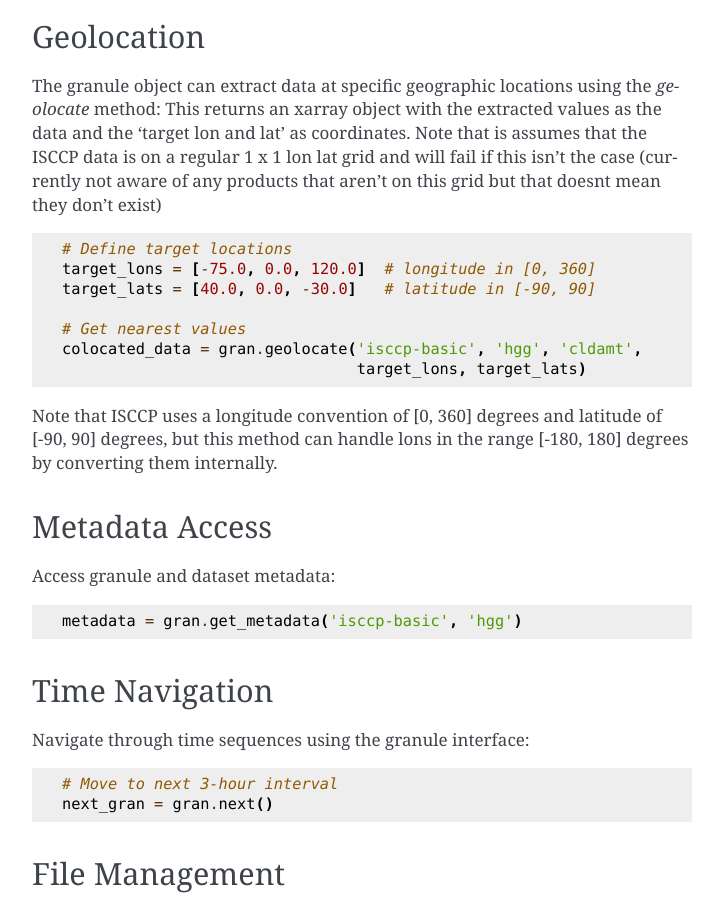
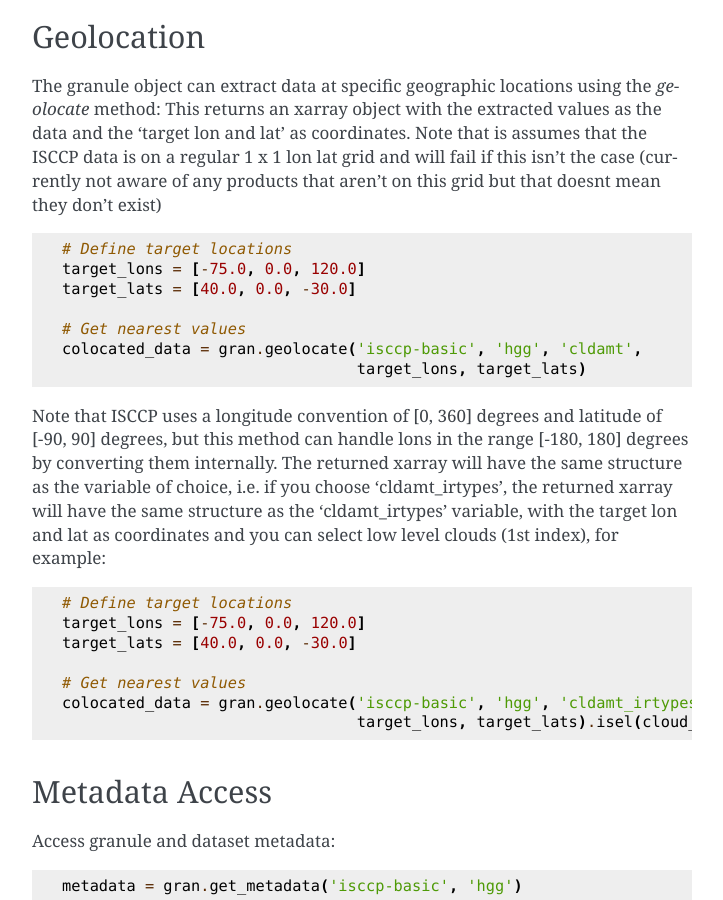
Before and after one commit to EdGrrr/csat2, a Sphinx documentation site: the page built from doc/instruments.rst, in a window 1280 px wide and 900 px high, scrolled down 9407 px. Shown: the whole window, without its empty margins (388-1111 px from the left). Built offline with Sphinx 7.4.7, drawn with Linux system fonts in a browser that asks for light colours.

Commit message:
update instruments file

```diff
--- a/doc/instruments.rst
+++ b/doc/instruments.rst
@@ -437,8 +437,8 @@ Note that is assumes that the ISCCP data is on a regular 1 x 1 lon lat grid and
 .. code-block:: python
 
     # Define target locations
-    target_lons = [-75.0, 0.0, 120.0]  # longitude in [0, 360]
-    target_lats = [40.0, 0.0, -30.0]   # latitude in [-90, 90]
+    target_lons = [-75.0, 0.0, 120.0]
+    target_lats = [40.0, 0.0, -30.0]
 
     # Get nearest values
     colocated_data = gran.geolocate('isccp-basic', 'hgg', 'cldamt',
@@ -446,6 +446,18 @@ Note that is assumes that the ISCCP data is on a regular 1 x 1 lon lat grid and
 
 
 Note that ISCCP uses a longitude convention of [0, 360] degrees and latitude of [-90, 90] degrees, but this method can handle lons in the range [-180, 180] degrees by converting them internally.
+The returned xarray will have the same structure as the variable of choice, i.e. if you choose 'cldamt_irtypes', the returned xarray will have the same structure as the 'cldamt_irtypes' variable, with the target lon and lat as coordinates and you can select low level clouds (1st index), for example:
+
+.. code-block:: python
+
+    # Define target locations
+    target_lons = [-75.0, 0.0, 120.0]
+    target_lats = [40.0, 0.0, -30.0]
+
+    # Get nearest values
+    colocated_data = gran.geolocate('isccp-basic', 'hgg', 'cldamt_irtypes',
+                                    target_lons, target_lats).isel(cloud_irtype=0)
+
 
 Metadata Access
 ---------------
```
